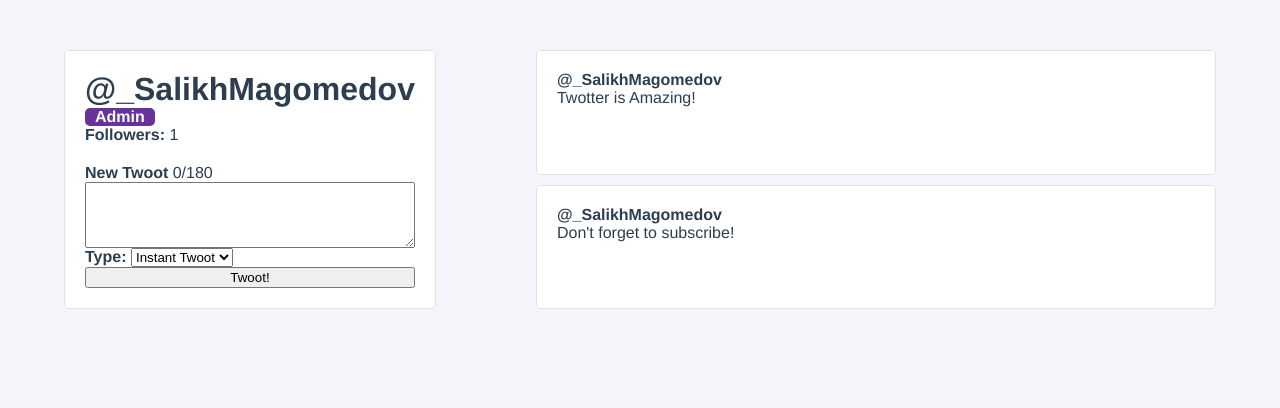
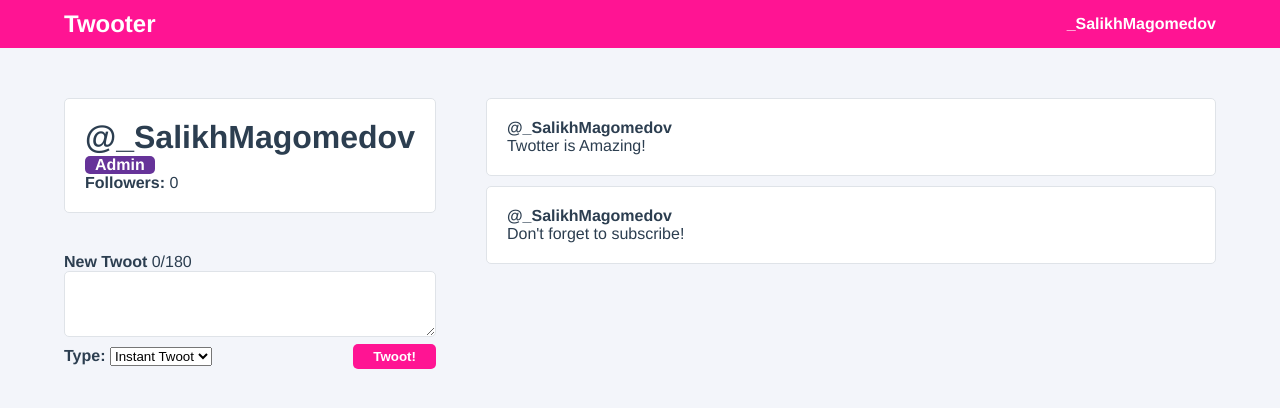
Before and after one commit to SalikhMagomedov/twotter, a Vue app: page / in a window 1280 px wide. Shown: the top 408 px of the page. Built offline with nearby package versions, Linux system fonts and the light colour scheme.

Commit message:
Refactoring

```diff
--- a/jsconfig.json
+++ b/jsconfig.json
@@ -1,5 +1,6 @@
 {
     "include": [
-        "./src/**/*"
-, "vue.config.js"    ]
+        "./src/**/*",
+        "vue.config.js"
+    ]
 }
--- a/src/App.vue
+++ b/src/App.vue
@@ -1,7 +1,15 @@
 <template>
-<div id="app">
-  <user-profile/>
-</div>
+  <div id="app">
+    <nav>
+      <div class="navigation__logo">
+        Twooter
+      </div>
+      <div class="navigation__user">
+        {{ user.username }}
+      </div>
+    </nav>
+    <user-profile/>
+  </div>
 </template>
 
 <script>
@@ -10,6 +18,13 @@
 export default {
   name: 'App',
   components: { UserProfile },
+  data() {
+    return {
+      user: {
+        username: '_SalikhMagomedov'
+      }
+    }
+  }
 }
 </script>
 
@@ -21,5 +36,23 @@
   color: #2c3e50;
   min-height: 100vh;
   background-color: #f3f5fa;
+
+  nav {
+    display: flex;
+    align-items: center;
+    justify-content: space-between;
+    padding: 10px 5%;
+    background-color: deeppink;
+    color: white;
+
+    .navigation__logo {
+      font-weight: bold;
+      font-size: 24px;
+    }
+
+    .navigation__user {
+      font-weight: bold;
+    }
+  }
 }
 </style>
--- /dev/null
+++ b/src/components/CreateTwootPanel.vue
@@ -0,0 +1,96 @@
+<template>
+  <form class="create-twoot-panel" @submit.prevent="createNewTwoot" :class="{ '--exceeded': newTwootCharacterCount > 180 }">
+    <label for="newTwoot"><strong>New Twoot</strong> {{ newTwootCharacterCount }}/180</label>
+    <textarea id="newTwoot" rows="4" v-model="newTwootContent"></textarea>
+
+    <div class="create-twoot-panel__submit">
+      <div class="create-twoot-type">
+        <label for="newTwootType"><strong>Type: </strong></label>
+        <select name="" id="newTwootType" v-model="selectedTwootType">
+          <option :value="option.value" v-for="(option, index) in twootTypes" :key="index">
+            {{ option.name }}
+          </option>
+        </select>
+      </div>
+
+      <button>
+        Twoot!
+      </button>
+    </div>
+
+  </form>
+</template>
+
+<script>
+export default {
+  name: "CreateTwootPanel",
+  data() {
+    return {
+      newTwootContent: "",
+      selectedTwootType: 'instant',
+      twootTypes: [
+        { value: 'draft', name: 'Draft' },
+        { value: 'instant', name: 'Instant Twoot' }
+      ],
+    }
+  },
+  computed: {
+    newTwootCharacterCount() {
+      return this.newTwootContent.length
+    }
+  },
+  methods: {
+    createNewTwoot() {
+      if (this.newTwootContent && this.selectedTwootType !== 'draft') {
+        this.$emit('add-twoot', this.newTwootContent)
+        this.newTwootContent = ''
+      }
+    }
+  }
+}
+</script>
+
+<style lang="scss" scoped>
+.create-twoot-panel {
+  margin-top: 20px;
+  padding: 20px 0;
+  display: flex;
+  flex-direction: column;
+
+  textarea {
+    border: 1px solid #dfe3e8;
+    border-radius: 5px;
+  }
+
+  .create-twoot-panel__submit {
+    display: flex;
+    justify-content: space-between;
+
+    .create-twoot-type {
+      padding: 10px 0;
+    }
+
+    button {
+      padding: 5px 20px;
+      margin: auto 0;
+      border-radius: 5px;
+      border: none;
+      background-color: deeppink;
+      color: white;
+      font-weight: bold;
+    }
+  }
+
+  &.--exceeded {
+    color: red;
+    border-color: red;
+
+    .create-twoot-panel__submit {
+      button {
+        background-color: red;
+        color: white;
+      }
+    }
+  }
+}
+</style>
--- a/src/components/TwootItem.vue
+++ b/src/components/TwootItem.vue
@@ -21,11 +21,6 @@
       type: Object,
       required: true
     }
-  },
-  methods: {
-      favoriteTwoot(id) {
-          this.$emit('favorite', id)
-      }
   }
 }
 </script>
--- a/src/components/UserProfile.vue
+++ b/src/components/UserProfile.vue
@@ -1,5 +1,6 @@
 <template>
   <div class="user-profile">
+    <div class="user-profile__sidebar">
       <div class="user-profile__user-panel">
         <h1 class="user-profile__username">@{{ user.username }}</h1>
         <div class="user-profile__admin-badge" v-if="user.isAdmin">
@@ -8,23 +9,8 @@
         <div class="user-profile__follower_count">
           <strong>Followers: </strong> {{ followers }}
         </div>
-      <form class="user-profile__create-twoot" @submit.prevent="createNewTwoot" :class="{ '--exceeded': newTwootCharacterCount > 180 }">
-        <label for="newTwoot"><strong>New Twoot</strong> {{ newTwootCharacterCount }}/180</label>
-        <textarea id="newTwoot" rows="4" v-model="newTwootContent"></textarea>
-
-        <div class="user-profile__create-twoot-type">
-          <label for="newTwootType"><strong>Type: </strong></label>
-          <select name="" id="newTwootType" v-model="selectedTwootType">
-            <option :value="option.value" v-for="(option, index) in twootTypes" :key="index">
-              {{ option.name }}
-            </option>
-          </select>
       </div>
-
-        <button>
-          Twoot!
-        </button>
-      </form>
+      <create-twoot-panel @add-twoot="addTwoot"/>
     </div>
     <div class="user-profile__twoots-wrapper">
       <twoot-item
@@ -32,25 +18,20 @@
         :key="twoot.id"
         :username="user.username"
         :twoot="twoot"
-        @favorite="toggleFavorite"
       />
     </div>
   </div>
 </template>
 
 <script>
+import CreateTwootPanel from './CreateTwootPanel.vue'
 import TwootItem from './TwootItem.vue'
+
 export default {
   name: "UserProfile",
-  components: { TwootItem },
+  components: { TwootItem, CreateTwootPanel },
   data() {
     return {
-      newTwootContent: '',
-      selectedTwootType: 'instant',
-      twootTypes: [
-        { value: 'draft', name: 'Draft' },
-        { value: 'instant', name: 'Instant Twoot' }
-      ],
       followers: 0,
       user: {
         id: 1,
@@ -66,37 +47,10 @@
       }
     }
   },
-  watch: {
-    followers(newFollowerCount, oldFollowerCount) {
-      if (oldFollowerCount < newFollowerCount) {
-        console.log(`${this.user.username} has gained a follower!`)
+  methods: {
+    addTwoot(twoot) {
+      this.user.twoots.unshift({ id: this.user.twoots.length + 1, content: twoot })
     }
-    }
-  },
-  computed: {
-    newTwootCharacterCount() {
-      return this.newTwootContent.length
-    }
-  },
-  methods: {
-    followUser() {
-      this.followers++
-    },
-    toggleFavorite(id) {
-        console.log(`Favorite Twoot #${id}`);
-    },
-    createNewTwoot() {
-      if (this.newTwootContent && this.selectedTwootType !== 'draft') {
-        this.user.twoots.unshift({
-          id: this.user.twoots.length + 1,
-          content: this.newTwootContent
-        })
-      }
-      this.newTwootContent = ''
-    }
-  },
-  mounted() {
-    this.followUser()
   }
 }
 </script>
@@ -111,11 +65,11 @@
   .user-profile__user-panel {
     display: flex;
     flex-direction: column;
-    margin-right: 50px;
     padding: 20px;
     background-color: white;
     border-radius: 5px;
     border: 1px solid #dfe3e8;
+    margin-bottom: auto;
 
     h1 {
       margin: 0;
@@ -129,28 +83,12 @@
       padding: 0 10px;
       font-weight: bold;
     }
-
-    .user-profile__create-twoot {
-      padding-top: 20px;
-      display: flex;
-      flex-direction: column;
-
-      &.--exceeded {
-        color: red;
-        border-color: red;
-
-        button {
-          background-color: red;
-          border: none;
-          color: white;
-        }
-      }
-    }
   }
 
   .user-profile__twoots-wrapper {
     display: grid;
     grid-gap: 10px;
+    margin-bottom: auto;
   }
 }
 </style>
```
Also changed, not shown: src/assets/users.json (added, +34 -0 lines), src/assets/logo.png (deleted). Lines whose indentation alone changed are shown as unchanged.
